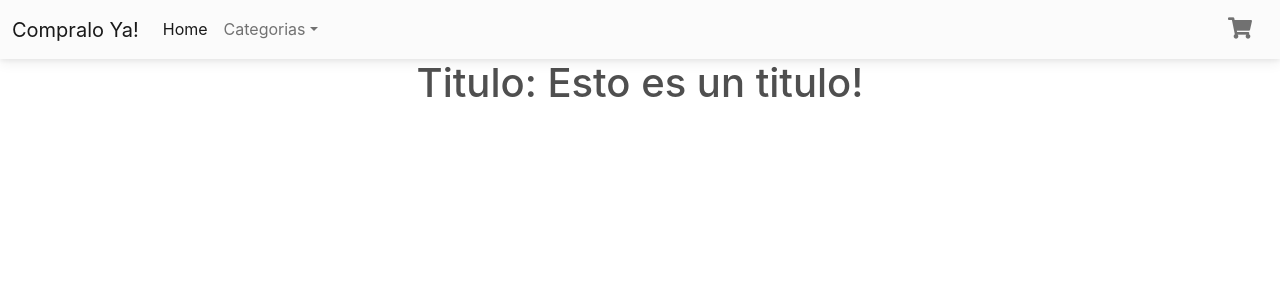
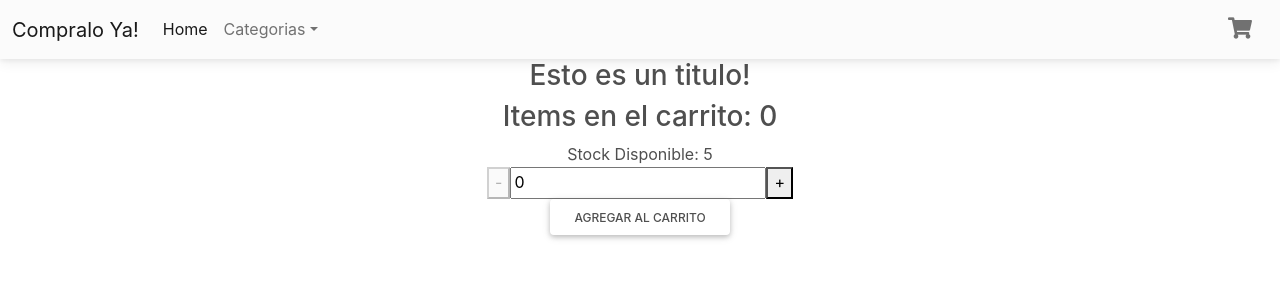
Before and after one commit to NahuelGiorgi/CompraloYa, a React (Create React App) app: page / in a window 1280 px wide. Shown: the top 300 px of the page. Built offline with nearby package versions, Linux system fonts and the light colour scheme.

Commit message:
ItemCount

```diff
--- /dev/null
+++ b/src/Components/ItemCount.jsx
@@ -0,0 +1,31 @@
+import { useState} from 'react';
+
+const ItemCount = ({ stock, initial, onAdd }) => {
+    const [items, setItems] = useState(initial);
+    let availableStock = stock - items;
+
+    const changeStock = (e) => {
+        e.preventDefault();
+
+        if (e.target.innerText === '-') {
+            setItems(items - 1);
+        };
+        if (e.target.innerText === '+') {
+            setItems(items + 1);
+        }
+    };
+
+    return (
+        <form className="item-count">
+            <span className="stock">Stock Disponible: {availableStock}</span>
+            <div className="container">
+                <button className="resta" onClick={(e) => changeStock(e)} disabled={items <= 0}>-</button>
+                <input className="input-number" type="number" value={items} placeholder={initial} ></input>
+                <button className="suma" onClick={(e) => changeStock(e)} disabled={items >= stock}>+</button>
+            </div>
+            <button className="btn --big" onClick={(e) =>{ onAdd(e, items); setItems(0)}}>Agregar al carrito</button>
+        </form>
+    );
+};
+
+export default ItemCount;
--- a/src/Components/ItemListContainer.jsx
+++ b/src/Components/ItemListContainer.jsx
@@ -1,15 +1,27 @@
-import React, {Component} from "react";
-//import './ItemListContainer.css';
+import ItemCount from './ItemCount';
+import React, {useState} from "react";
+import './ItemListContainer.css';
 
-class ItemListContainer extends Component{
-    constructor(props){
-        super(props);
-    }
-    render(){
-        return(
-            <div className = "item-list">
-                <h1> Titulo:  {this.props.greeting}</h1>
-            </div>
-        );
-    }
-}export default ItemListContainer;
+function ItemListContainer(props) {
+    const [currentStock, setCurrentStock] = useState(5);
+    const [cart, setCart] = useState(0);
+
+    const addToCart = (e, stock) => {
+        e.preventDefault();
+        setCurrentStock(() => setCurrentStock(currentStock - stock));
+        setCart(cart + stock);
+    };
+
+    return (
+        <div className="item-list">
+            <h3>
+                {props.greeting}
+            </h3>
+            <h3>
+                Items en el carrito: {cart}
+            </h3>
+            <ItemCount stock={currentStock} initial={0} onAdd={addToCart} />
+        </div>
+    )};
+
+    export default ItemListContainer;
```
